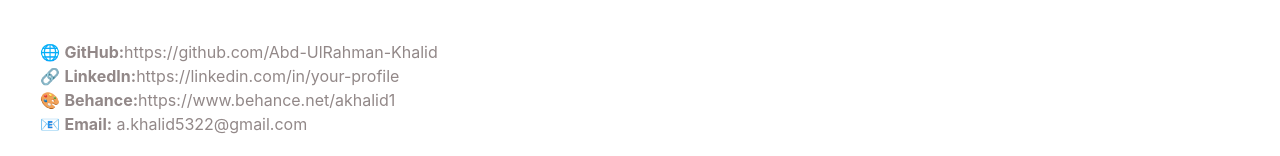
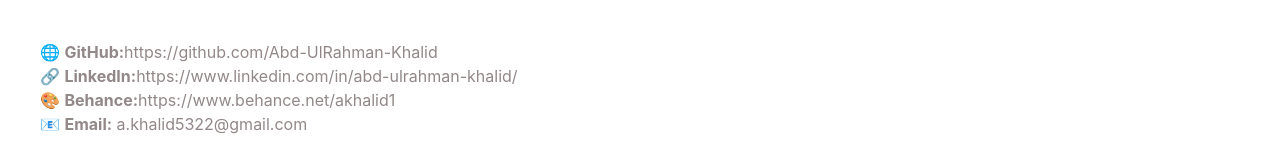
Before and after one commit to Abd-UlRahman-Khalid/WeatherWise, a React (Vite) app: page /about in a window 1280 px wide. Shown: the part 628-784 px from the top of the page. Built offline with nearby package versions, Linux system fonts and the light colour scheme.

Commit message:
fiking my linkedin link

```diff
--- a/src/components/about/About.jsx
+++ b/src/components/about/About.jsx
@@ -65,11 +65,11 @@
           <div>
             🔗 <strong>LinkedIn:</strong>
             <a
-              href="https://linkedin.com/in/your-profile"
+              href="https://www.linkedin.com/in/abd-ulrahman-khalid/"
               target="_blank"
               rel="noopener noreferrer"
             >
-              https://linkedin.com/in/your-profile
+              https://www.linkedin.com/in/abd-ulrahman-khalid/
             </a>
           </div>
           <div>
```
